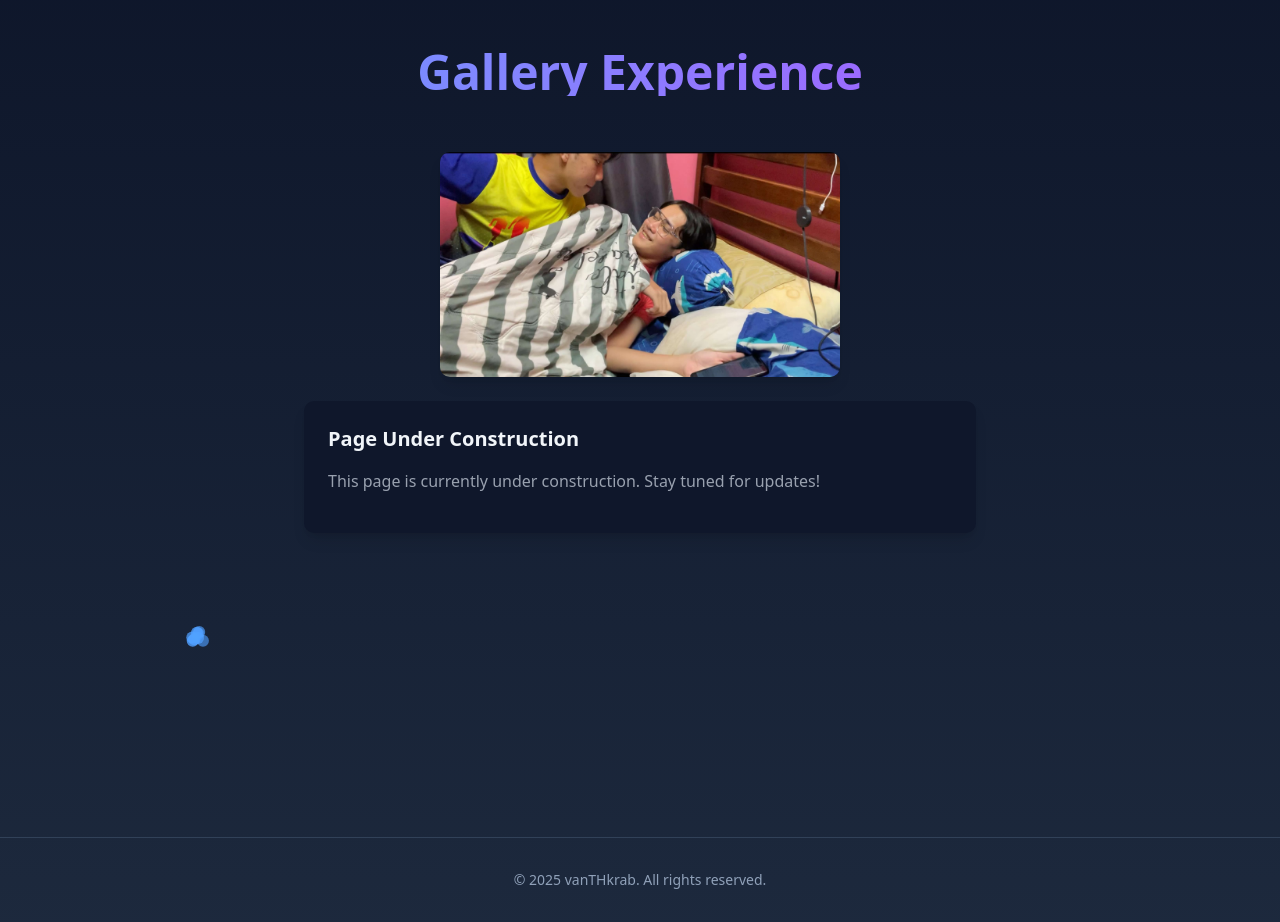
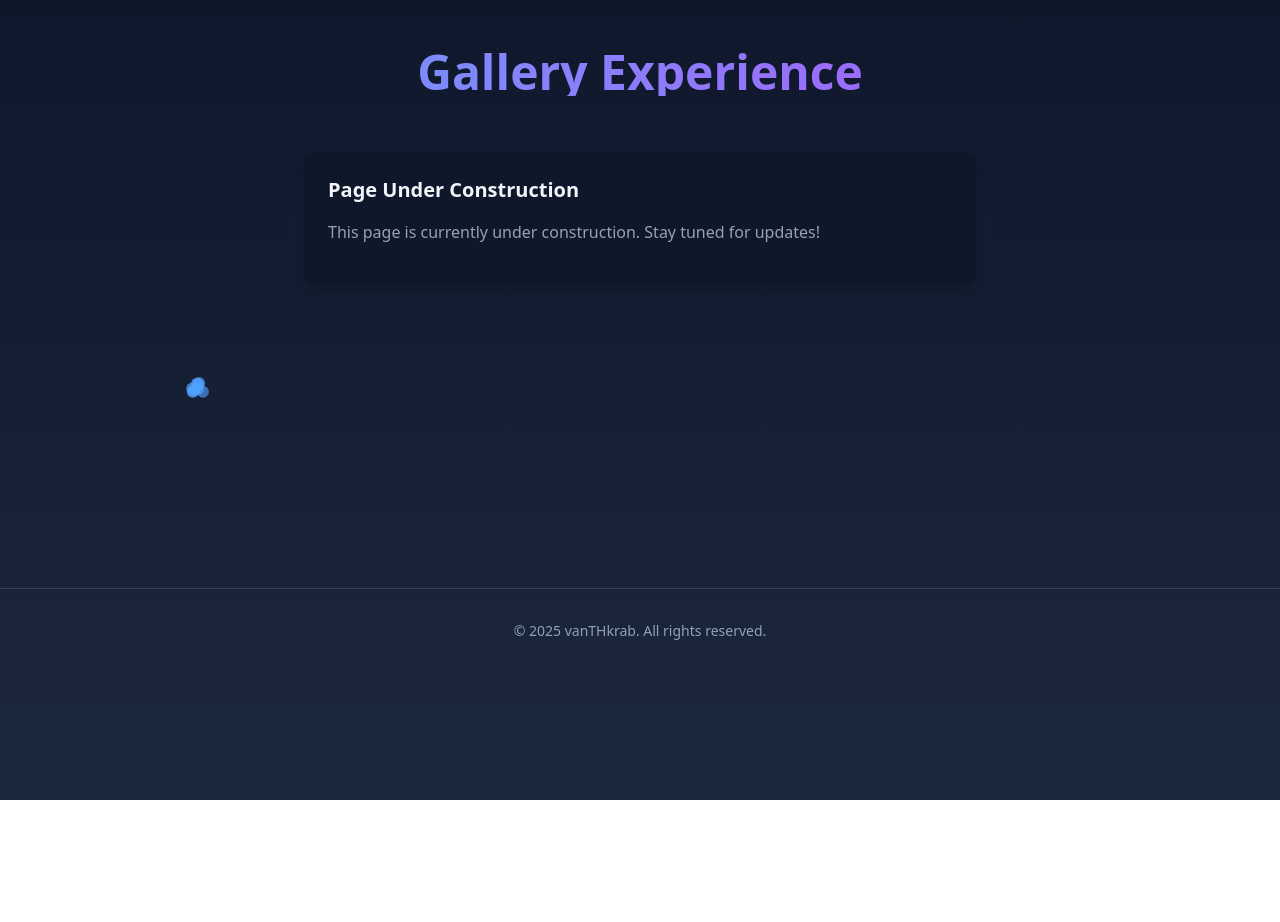
Before and after one commit to vanTHkrab/vanTHkrab, a Next.js app in the folder my-vanthkrab-web/: page / in a window 1280 px wide. After the commit the page ends 800 px from the top, so only its background shows below. Built offline with nearby package versions, Linux system fonts and the light colour scheme.

Commit message:
Close display image

```diff
--- a/my-vanthkrab-web/src/app/page.tsx
+++ b/my-vanthkrab-web/src/app/page.tsx
@@ -58,7 +58,7 @@ export default function GalleryPage() {
                 >
 
                     {/*<Image src={'/images/img-2.jpg'} alt="Gallery Image" width={400} height={200} className="rounded-lg shadow-lg mb-6" />*/}
-                    <Image src={'/images/img-3.jpg'} alt="Gallery Image" width={400} height={200} className="rounded-lg shadow-lg mb-6" />
+                    {/*<Image src={'/images/img-3.jpg'} alt="Gallery Image" width={400} height={200} className="rounded-lg shadow-lg mb-6" />*/}
                     {/*<Image src={'/images/img-4.jpg'} alt="Gallery Image" width={400} height={200} className="rounded-lg shadow-lg mb-6" />*/}
 
                     {/*<ImageIcon className="h-16 w-16 text-blue-400 mb-4" />*/}
```
